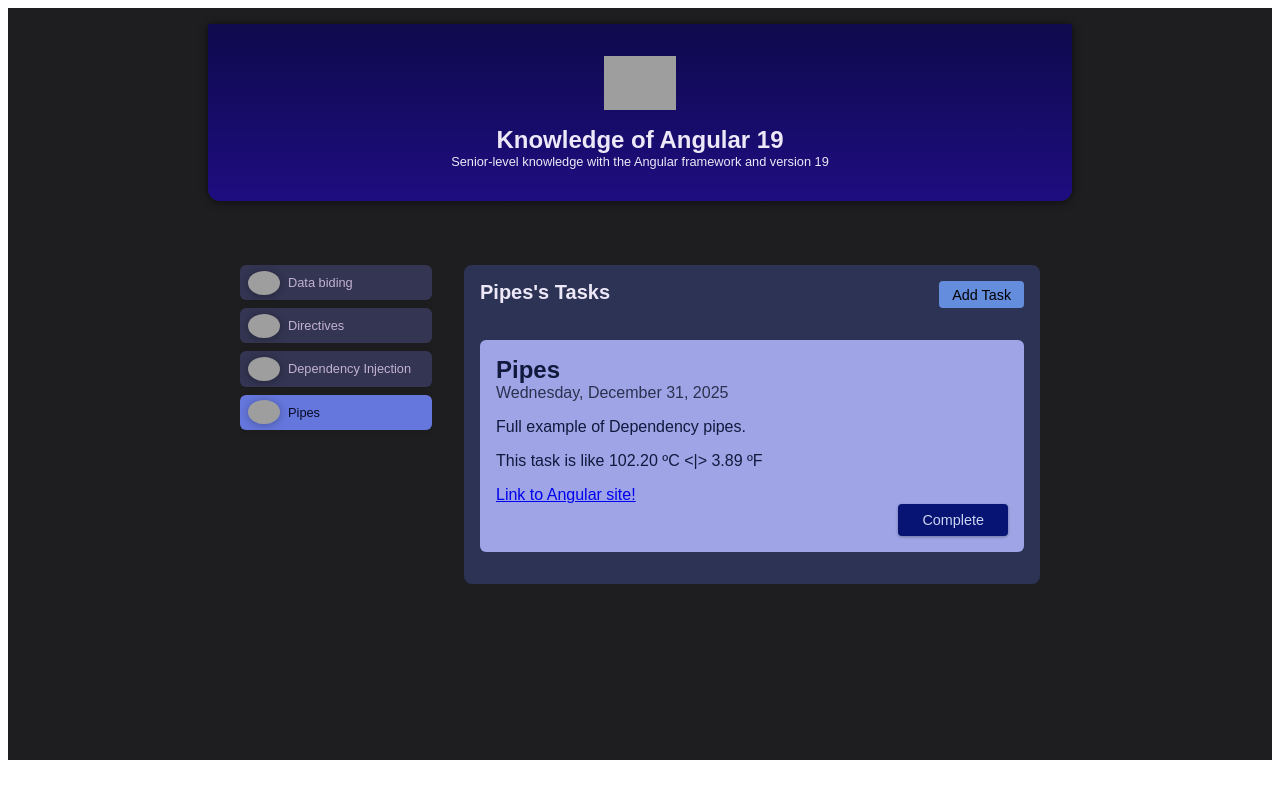
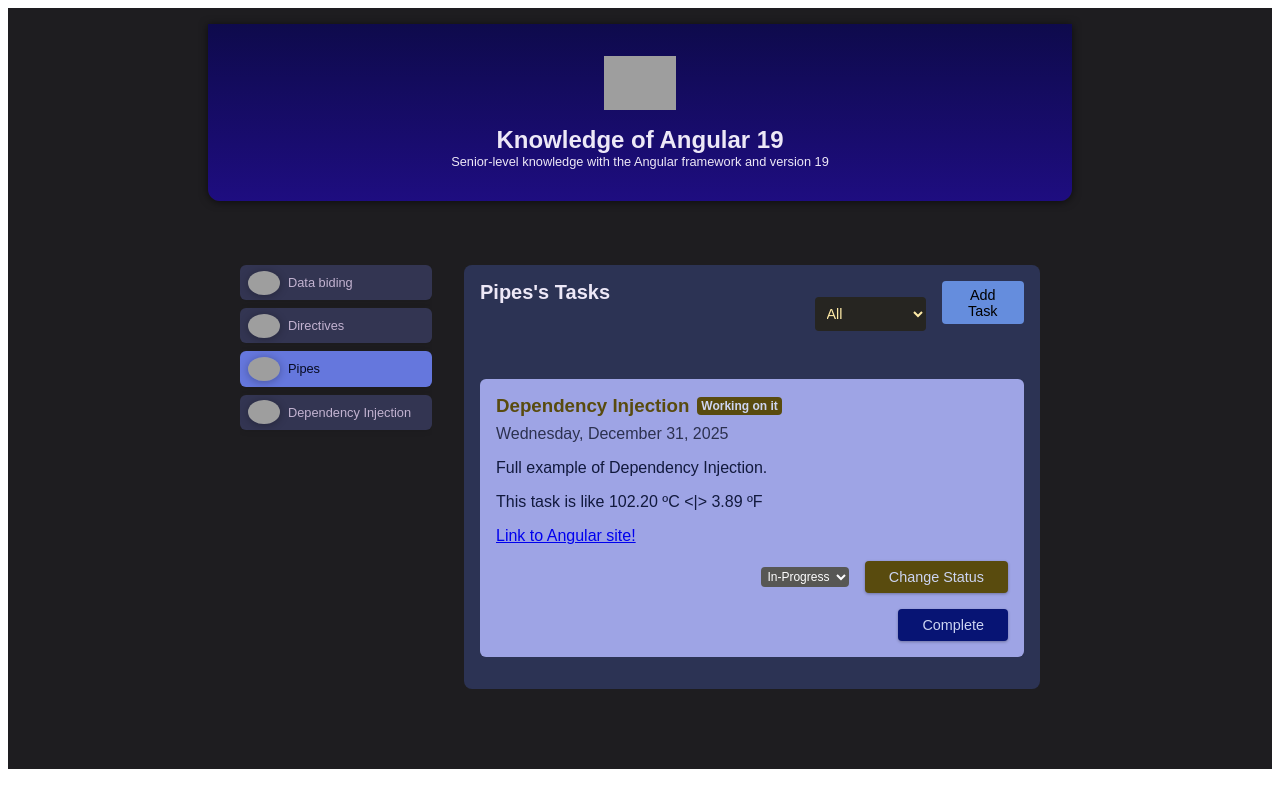
Before and after one commit to EakerLord/mf-angular-19, an Angular app: page / in a window 1280 px wide. Both pictures are taken after a click on the button "Pipes". Built offline with nearby package versions, Linux system fonts and the light colour scheme; grey boxes are pictures that could not be loaded.

Commit message:
Modern Angular service with Signals

```diff
--- a/src/assets/dummy-lessons.ts
+++ b/src/assets/dummy-lessons.ts
@@ -11,12 +11,12 @@
   },
   {
     id: 'l3',
-    name: 'Dependency Injection',
+    name: 'Pipes',
     avatar: 'lesson-3.jpg',
   },
   {
     id: 'l4',
-    name: 'Pipes',
+    name: 'Dependency Injection',
     avatar: 'lesson-4.jpg',
   }
 ];
--- a/src/components/new-task/new-task.component.ts
+++ b/src/components/new-task/new-task.component.ts
@@ -1,8 +1,6 @@
 import { Component, inject, input, output, signal } from '@angular/core';
 import { FormsModule } from '@angular/forms';
 import { TaskService } from '../../services/tasks.service';
-
-
 @Component({
   selector: 'app-new-task',
   standalone: true,
@@ -24,14 +22,7 @@
   }
 
   onSubmit() {
-    this.taskService.addTask(
-      {
-        title: this.enteredTitle(),
-        summary: this.enteredSummary(),
-        date: this.enteredDate()
-      },
-      this.lessonId()
-    );
+    this.taskService.addTask({title: this.enteredTitle(), summary: this.enteredSummary(), date: this.enteredDate(), status: 'OPEN'}, this.lessonId());
     this.close.emit();
   };
 }
--- a/src/components/task/task.component.html
+++ b/src/components/task/task.component.html
@@ -1,6 +1,10 @@
 <app-card>
   <article>
-    <h2>{{ task().title }}</h2>
+    <header>
+      <h3>{{ task().title }}</h3>
+      <p>{{ taskStatus() }}</p>
+    </header>
+
     <time>{{ task().dueDate | date:'fullDate'}}</time>
     <p>{{ task().summary }}</p>
 
@@ -11,8 +15,23 @@
       <a href="https://angular.dev/" appSafeLink="/tutorials">Link to Angular site!</a>
     </div>
 
+    <div class="form">
+      <select #status>
+        <option value="open" [selected]="task().status === 'OPEN'">Open</option>
+        <option value="in-progress" [selected]="task().status === 'IN_PROGRESS'">
+          In-Progress
+        </option>
+        <option value="done" [selected]="task().status === 'DONE'">
+          Completed
+        </option>
+      </select>
+      <p>
+        <button class="button" (click)="onChangeTaskStatus(task().id, status.value)">Change Status</button>
+      </p>
+    </div>
+
     <p class="actions">
-      <button (click)="onCompleteTask()">Complete</button>
+      <button type="button" (click)="onCompleteTask()">Complete</button>
     </p>
   </article>
 </app-card>
--- a/src/components/task/task.component.scss
+++ b/src/components/task/task.component.scss
@@ -35,3 +35,88 @@
   background-color: #071d74;
   box-shadow: 0 1px 6px rgba(0, 0, 0, 0.3);
 }
+
+h3 {
+  color: #594b0e;
+  margin: 0;
+}
+
+header {
+  display: flex;
+  gap: 0.5rem;
+  align-items: center;
+  margin-bottom: 0.5rem;
+}
+
+header p {
+  margin: 0;
+  font-size: 0.75rem;
+  font-weight: bold;
+  padding: 0.15rem 0.25rem;
+  background-color: #594b0e;
+  color: #cdd5f2;
+  border-radius: 4px;
+}
+
+.status-open header p {
+  background-color: #f8d63c;
+}
+
+.status-in-progress header p {
+  background-color: #3ceff8;
+}
+
+.status-done header p {
+  background-color: #c484fc;
+}
+
+.status-open {
+  border-color: #f8d63c;
+  background-color: #2d2a22;
+}
+
+.status-in-progress {
+  border-color: #3ceff8;
+  background-color: #211f1a;
+}
+
+.status-done {
+  border-color: #c484fc;
+  background-color: #39372e;
+}
+
+.form {
+  text-align: right;
+  display: flex;
+  gap: 1rem;
+  justify-content: flex-end;
+  align-items: center;
+}
+
+select {
+  font: inherit;
+  padding: 0.15rem;
+  border: none;
+  background-color: #575754;
+  color: #fefefe;
+  border-radius: 0.25rem;
+  font-size: 0.75rem;
+}
+
+.button {
+  font: inherit;
+  font-size: 0.9rem;
+  cursor: pointer;
+  background-color: #594b0e;
+  color: #cdd5f2;
+  border-radius: 4px;
+  padding: 0.5rem 1.5rem;
+  border: none;
+  box-shadow: 0 1px 3px rgba(0, 0, 0, 0.3);
+  transition: all 0.3s ease;
+}
+.button:hover,
+.button:active {
+  background-color: #cbac21;
+  box-shadow: 0 1px 6px rgba(0, 0, 0, 0.3);
+}
--- a/src/components/task/task.component.ts
+++ b/src/components/task/task.component.ts
@@ -1,7 +1,7 @@
-import { Component, inject, input, signal } from '@angular/core';
+import { Component, computed, inject, input, signal } from '@angular/core';
 import { DatePipe } from "@angular/common";
 
-import { type Task } from "./task.model";
+import { type Task, type TaskStatus } from "./task.model";
 import { TaskService } from '../../services/tasks.service';
 import { CardComponent } from "../../shared/card/card.component";
 import { TemperaturePipe } from '../../pipes/temperature.pipe'; // Custom Pipe for temperature
@@ -17,9 +17,42 @@
 })
 export class TaskComponent {
   task = input.required<Task>();
-  taskService = inject(TaskService);
+  private taskService = inject(TaskService);
+
+  taskStatus = computed(() => {
+    switch (this.task().status) {
+      case 'OPEN':
+        return 'Open';
+      case 'IN_PROGRESS':
+        return 'Working on it';
+      case 'DONE':
+        return 'Completed';
+      default:
+        return 'Open';
+    }
+  });
 
   temperature = signal(39);
+
+  onChangeTaskStatus(taskId: string, status: string) {
+    let newStatus: TaskStatus = 'OPEN';
+
+    switch (status) {
+      case 'open':
+        newStatus = 'OPEN';
+        break;
+      case 'in-progress':
+        newStatus = 'IN_PROGRESS';
+        break;
+      case 'done':
+        newStatus = 'DONE';
+        break;
+      default:
+        break;
+    }
+
+    this.taskService.updateTaskStatus(taskId, newStatus);
+  }
 
   onCompleteTask() {
     this.taskService.removeTask(this.task().id);
--- a/src/components/task/task.model.ts
+++ b/src/components/task/task.model.ts
@@ -1,13 +1,17 @@
+export type TaskStatus = 'OPEN' | 'IN_PROGRESS' | 'DONE';
+
 export interface Task {
   id: string;
   lessonId: string;
   title: string;
   summary: string;
   dueDate: string;
+  status: string;
 }
 
 export interface NewTaskData {
   title: string;
   summary: string;
-  date: string
+  date: string;
+  status: string;
 }
--- a/src/components/tasks/tasks.component.html
+++ b/src/components/tasks/tasks.component.html
@@ -5,6 +5,14 @@
 <section id="tasks">
   <header>
     <h2>{{ name() }}'s Tasks</h2>
+    <p>
+      <select (change)="onChangeTasksFilter(filter.value)" #filter>
+        <option value="all">All</option>
+        <option value="open">Open</option>
+        <option value="in-progress">In-Progress</option>
+        <option value="done">Completed</option>
+      </select>
+    </p>
     <menu>
       <button (click)="onStartAddTask()">Add Task</button>
     </menu>
--- a/src/components/tasks/tasks.component.scss
+++ b/src/components/tasks/tasks.component.scss
@@ -61,3 +61,13 @@
     width: auto;
   }
 }
+
+select {
+  font: inherit;
+  padding: 0.5rem;
+  border: none;
+  background-color: #262521;
+  color: #feeaa6;
+  border-radius: 0.25rem;
+  font-size: 0.9rem;
+}
--- a/src/components/tasks/tasks.component.ts
+++ b/src/components/tasks/tasks.component.ts
@@ -1,29 +1,41 @@
-import { Component, computed, inject, input } from '@angular/core';
+import { Component, computed, inject, input, signal } from '@angular/core';
 import { TaskComponent } from "../task/task.component";
 import { NewTaskComponent } from "../new-task/new-task.component";
 import { TaskService } from '../../services/tasks.service';
 @Component({
   selector: 'app-tasks',
   standalone: true,
-imports: [TaskComponent, NewTaskComponent],
+  imports: [TaskComponent, NewTaskComponent],
   templateUrl: './tasks.component.html',
   styleUrl: './tasks.component.scss'
 })
 export class TasksComponent {
+  isAddingTask = false;
   lessonId = input.required<string>();
   name = input.required<string>();
-  taskService = inject(TaskService);
-
-  isAddingTask = false;
+  private taskService = inject(TaskService);
+  private selectedFilter = signal<string>('all');
 
   selectedLessonTasks = computed(() => {
-    return this.taskService.getLessonTasks(this.lessonId());
+    switch (this.selectedFilter()) {
+      case 'open':
+        return this.taskService.getLessonTasks(this.lessonId()).filter(task => task.status === 'OPEN');
+      case 'in-progress':
+        return this.taskService.getLessonTasks(this.lessonId()).filter(task => task.status === 'IN_PROGRESS');
+      case 'done':
+        return this.taskService.getLessonTasks(this.lessonId()).filter(task => task.status === 'DONE');
+      default:
+        return this.taskService.getLessonTasks(this.lessonId());
+    }
   });
+
+  onChangeTasksFilter(filter: string) {
+    this.selectedFilter.set(filter);
+  }
 
   onStartAddTask() {
     this.isAddingTask = true;
   }
-
   onCloseAddTask() {
     this.isAddingTask = false;
   }
--- a/src/services/tasks.service.ts
+++ b/src/services/tasks.service.ts
@@ -1,66 +1,76 @@
 import { Injectable, signal } from "@angular/core";
-import { NewTaskData } from "../components/task/task.model";
+import { NewTaskData, TaskStatus, Task } from "../components/task/task.model";
 @Injectable({providedIn: 'root'})
 export class TaskService {
-  private tasks = [
+  tasks = signal<Task[]>([
     {
       id: 't1',
       lessonId: 'l1',
       title: 'Data biding',
       summary: 'Full example of data biding.',
-      dueDate: '2025-12-31'
+      dueDate: '2025-12-31',
+      status: 'OPEN'
     },
     {
       id: 't2',
       lessonId: 'l2',
       title: 'Directives',
       summary: 'Full example of directives.',
-      dueDate: '2025-12-31'
+      dueDate: '2025-12-31',
+      status: 'DONE'
     },
     {
       id: 't3',
       lessonId: 'l3',
       title: 'Dependency Injection',
       summary: 'Full example of Dependency Injection.',
-      dueDate: '2025-12-31'
+      dueDate: '2025-12-31',
+      status: 'IN_PROGRESS'
     },
     {
       id: 't4',
       lessonId: 'l4',
       title: 'Pipes',
       summary: 'Full example of Dependency pipes.',
-      dueDate: '2025-12-31'
+      dueDate: '2025-12-31',
+      status: 'OPEN'
     }
-  ];
+  ]);
   activePermission = signal<string>('guest');
 
   constructor() {
     const tasks = localStorage.getItem('tasks');
-
-    if (tasks) {
-      this.tasks = JSON.parse(tasks);
-    }
+    if (tasks) { this.tasks.set(JSON.parse(tasks)) };
+  }
+  private saveTasks() {
+    localStorage.setItem('tasks', JSON.stringify(this.tasks()));
   }
 
   getLessonTasks(lessonId: string) {
-    return this.tasks.filter((task) => task.lessonId === lessonId);
+    return this.tasks().filter((task: Task) => task.lessonId === lessonId);
   }
   addTask(task: NewTaskData, lessonId: string) {
-    this.tasks.push({
+    const newTask: Task = {
       id: new Date().getTime().toString(),
       lessonId: lessonId,
       title: task.title,
       summary: task.summary,
-      dueDate: task.date
-    });
+      dueDate: task.date,
+      status: task.status
+    };
+    this.tasks.update((oldTasks) => [...oldTasks, newTask]);
     this.saveTasks();
   }
   removeTask(id: string) {
-    this.tasks = this.tasks.filter((task) => task.id !== id);
+    this.tasks.set(this.tasks().filter((task: Task) => task.id !== id));
     this.saveTasks();
   }
-  private saveTasks() {
-    localStorage.setItem('tasks', JSON.stringify(this.tasks));
+  updateTaskStatus(taskId: string, newStatus: TaskStatus) {
+    this.tasks.update((oldTasks) =>
+      oldTasks.map(
+        (task => task.id === taskId ? {...task, status: newStatus} : task)
+      )
+    );
   }
 
   // Estructural directive method
```
